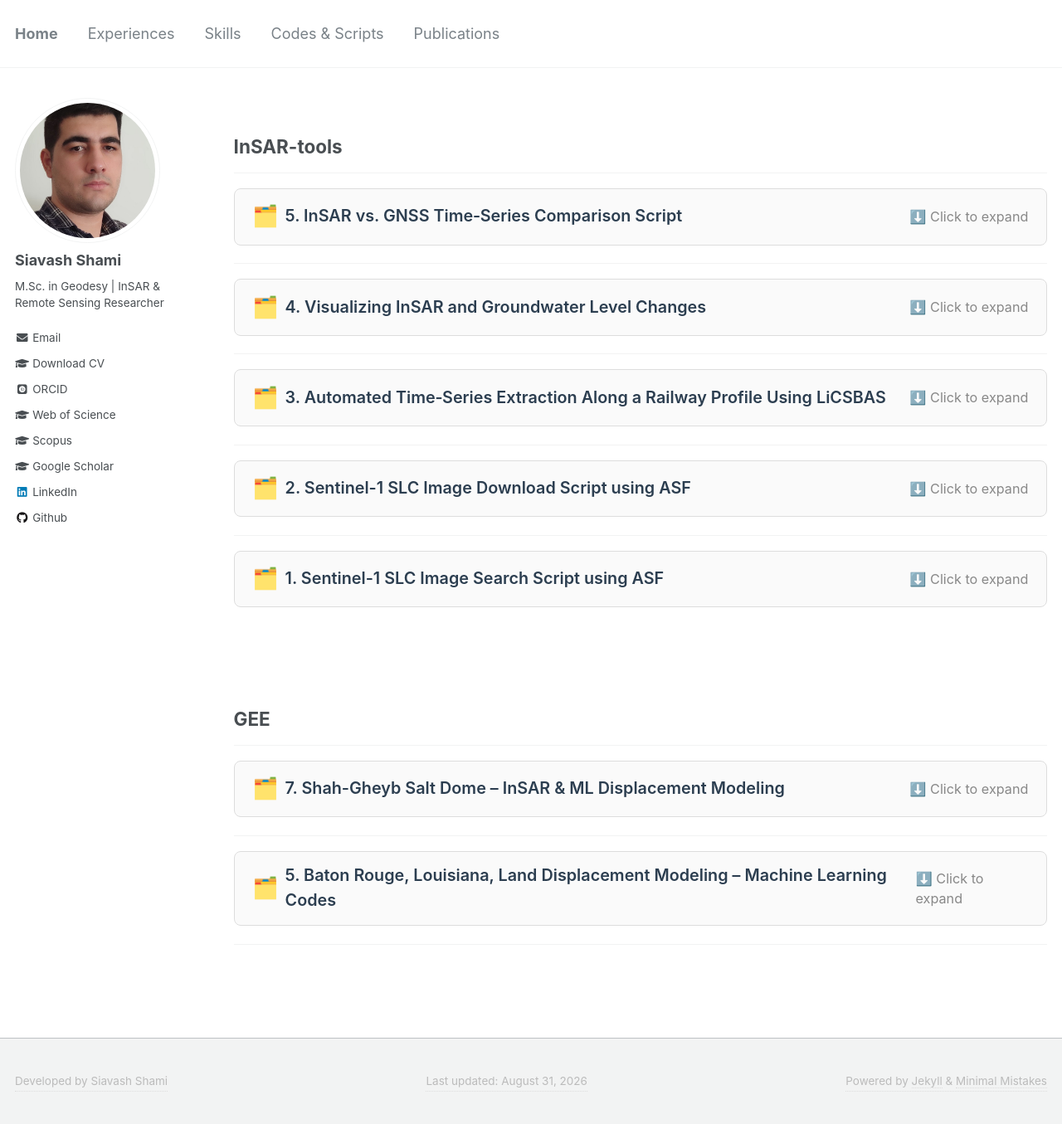
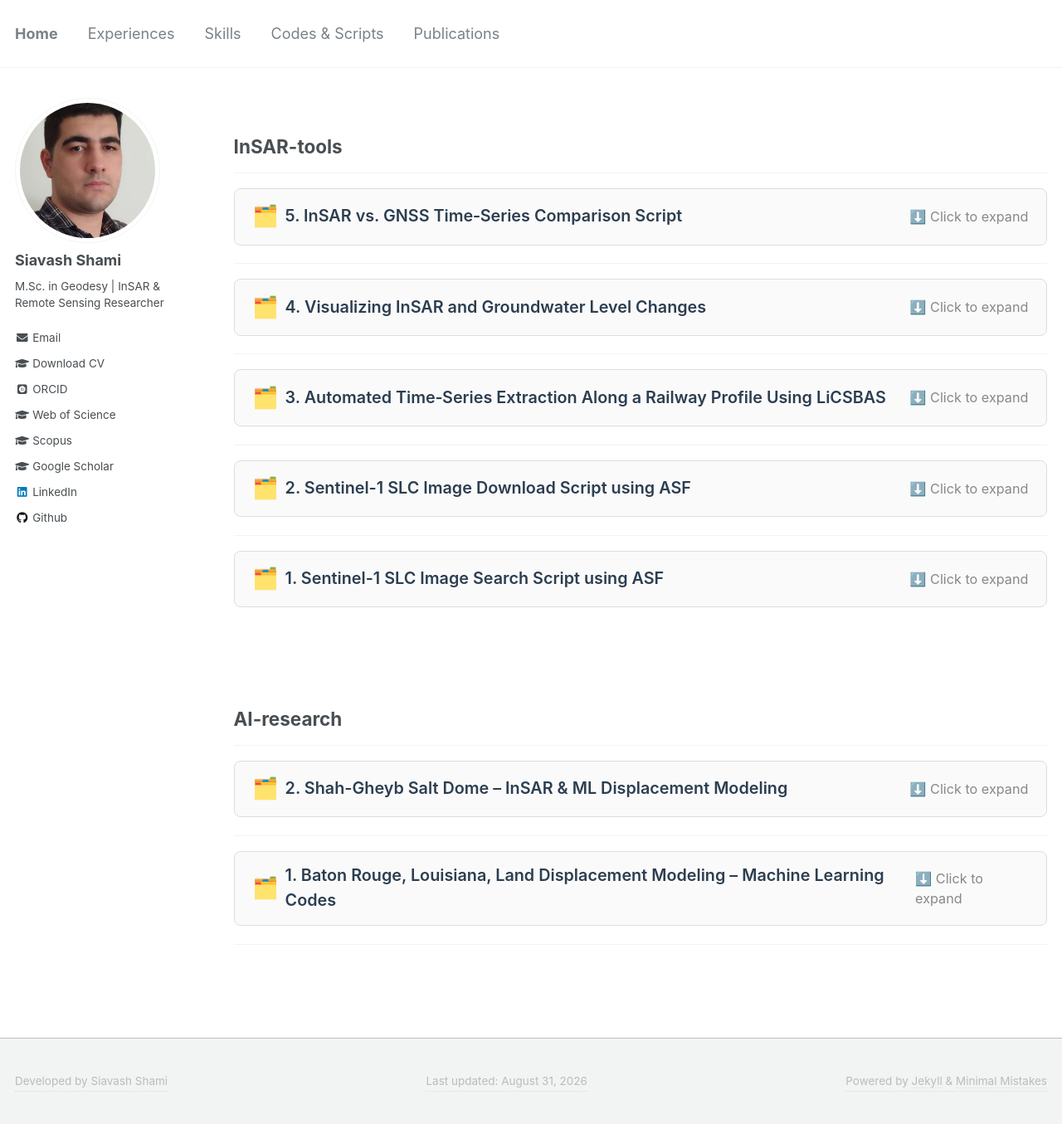
Before and after one commit to siavashshami/siavashshami.github.io, a Jekyll site: the page built from _pages/codes_scripts.md, in a window 1280 px wide and 1355 px high. Shown: the whole window at 83% size. Built offline with Jekyll 4.4.1, drawn with Linux system fonts in a browser that asks for light colours; some web fonts are replaced.

Commit message:
Update codes_scripts.md

```diff
--- a/_pages/codes_scripts.md
+++ b/_pages/codes_scripts.md
@@ -182,12 +182,12 @@ The script uses the asf_search library to query the ASF API and performs geometr
 <br>
 <br>
 
-## GEE
+## AI-research
 ---
 <details style="border: 1px solid #ddd; border-radius: 8px; padding: 0.8rem 1.2rem; margin-bottom: 1.2rem; background: #fafafa; transition: all 0.2s;">
   <summary style="font-size: 1.1rem; font-weight: 600; color: #2c3e50; cursor: pointer; list-style: none; display: flex; align-items: center; gap: 8px;">
     <span style="font-size: 1.4rem;">🗂️</span>
-    7. Shah-Gheyb Salt Dome – InSAR & ML Displacement Modeling
+    2. Shah-Gheyb Salt Dome – InSAR & ML Displacement Modeling
     <span style="margin-left: auto; font-size: 0.9rem; color: #888; font-weight: 400;">
       ⬇️ Click to expand
     </span>
@@ -223,7 +223,7 @@ The script uses the asf_search library to query the ASF API and performs geometr
 <details style="border: 1px solid #ddd; border-radius: 8px; padding: 0.8rem 1.2rem; margin-bottom: 1.2rem; background: #fafafa; transition: all 0.2s;">
   <summary style="font-size: 1.1rem; font-weight: 600; color: #2c3e50; cursor: pointer; list-style: none; display: flex; align-items: center; gap: 8px;">
     <span style="font-size: 1.4rem;">🗂️</span>
-    5. Baton Rouge, Louisiana, Land Displacement Modeling – Machine Learning Codes
+    1. Baton Rouge, Louisiana, Land Displacement Modeling – Machine Learning Codes
     <span style="margin-left: auto; font-size: 0.9rem; color: #888; font-weight: 400;">
       ⬇️ Click to expand
     </span>
```
